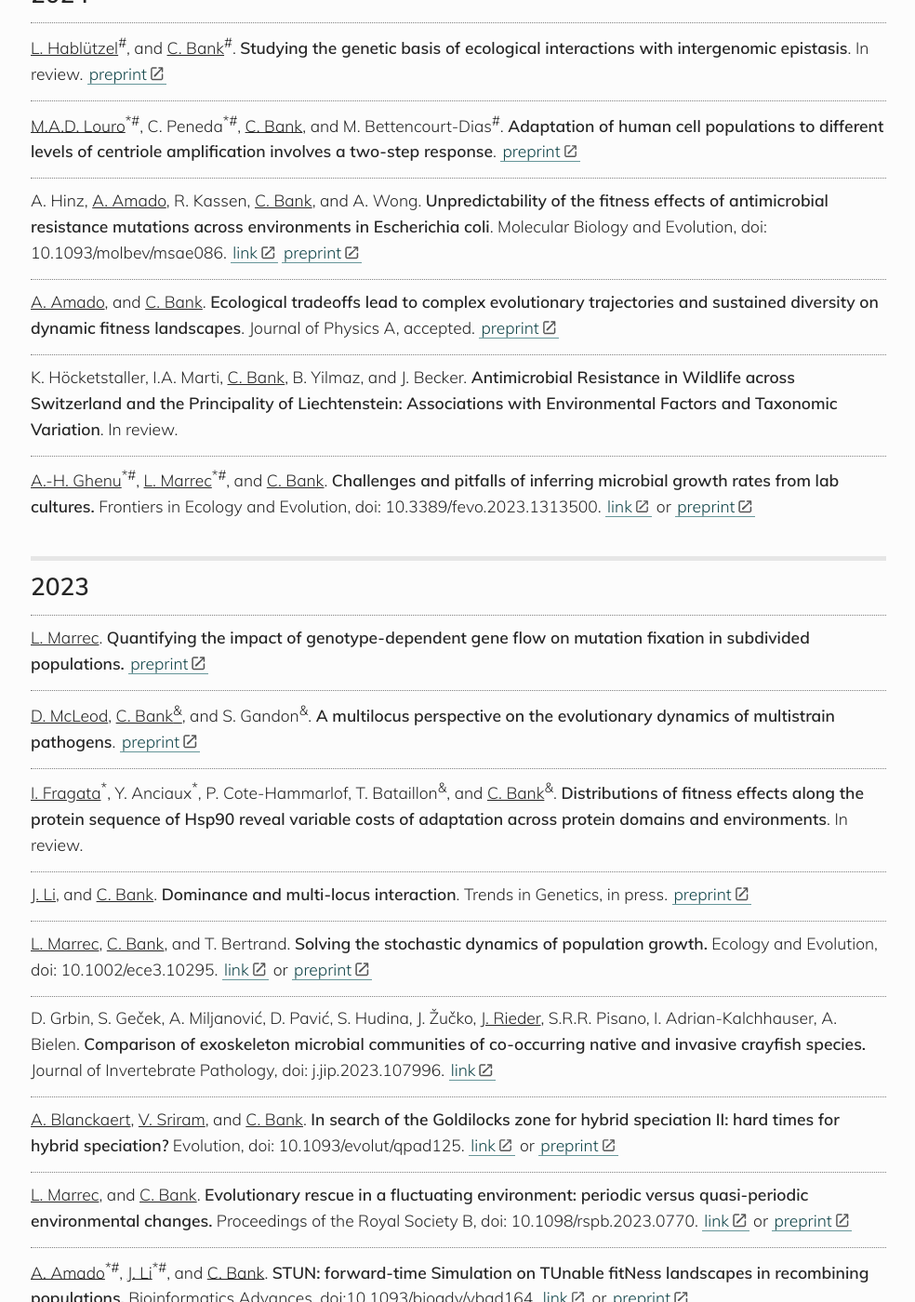
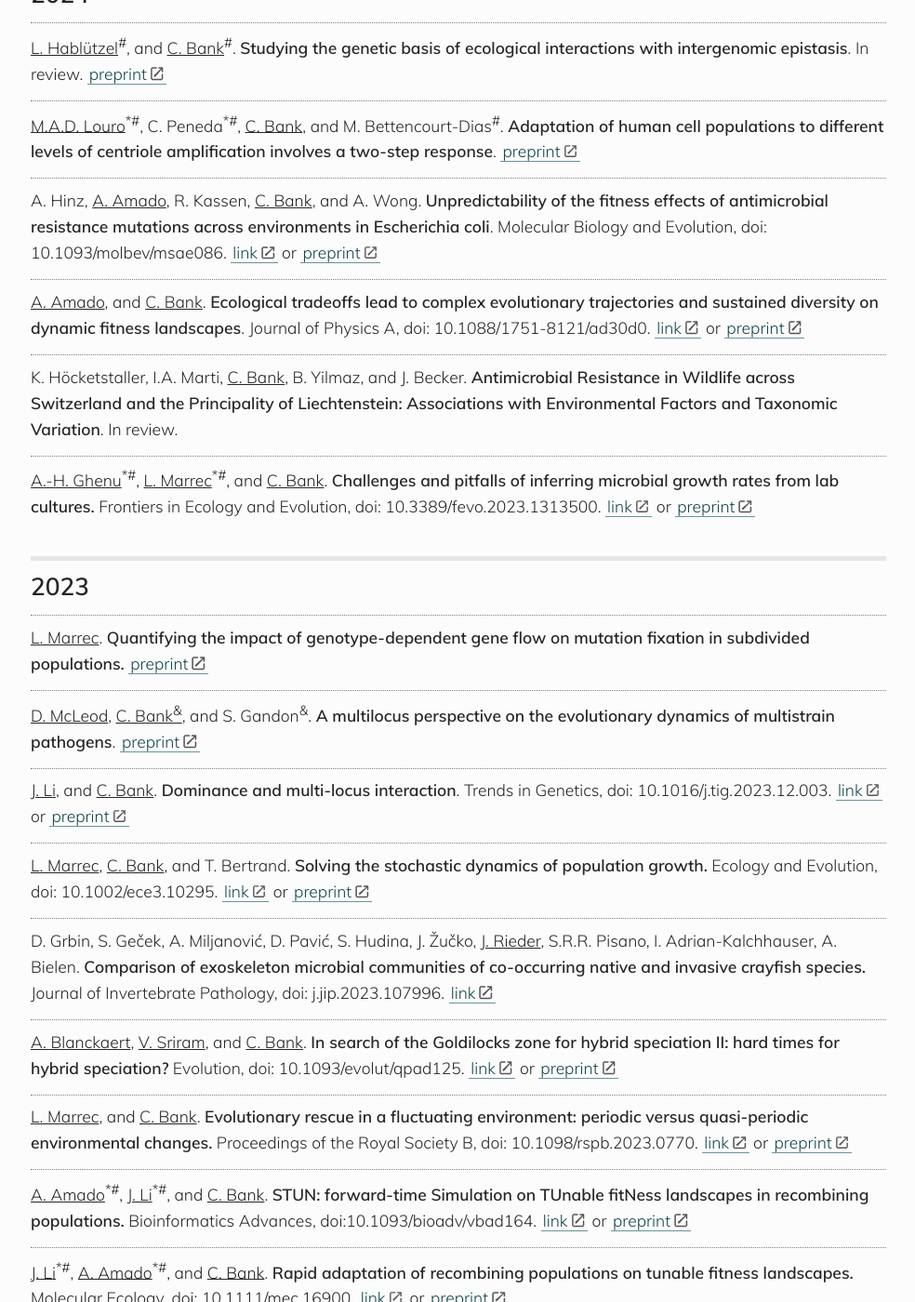
Before and after one commit to banklab/banklab.github.io, a Jekyll site: the page built from publications.md, in a window 1280 px wide and 1400 px high, scrolled down 642 px. Shown: the whole window at 93% size, without its empty margins (147-1131 px from the left). Built offline with Jekyll 4.4.1, drawn with Linux system fonts in a browser that asks for light colours; some web fonts are replaced.

Commit message:
Update publications.md
New dois etc

```diff
--- a/publications.md
+++ b/publications.md
@@ -25,9 +25,9 @@ https://kramdown.gettalong.org/syntax.html#html-blocks
 
 <u>M.A.D. Louro</u><sup>*#</sup>, C. Peneda<sup>*#</sup>, <u>C. Bank</u>, and M. Bettencourt-Dias<sup>#</sup>. **Adaptation of human cell populations to different levels of centriole amplification involves a two-step response**. [preprint](https://www.biorxiv.org/content/10.1101/2024.02.15.580424v2)
 
-A. Hinz, <u>A. Amado</u>, R. Kassen, <u>C. Bank</u>, and A. Wong. **Unpredictability of the fitness effects of antimicrobial resistance mutations across environments in Escherichia coli**. Molecular Biology and Evolution, doi: 10.1093/molbev/msae086. [link](https://doi.org/10.1093/molbev/msae086) [preprint](https://www.biorxiv.org/content/10.1101/2023.10.25.563906v1)
+A. Hinz, <u>A. Amado</u>, R. Kassen, <u>C. Bank</u>, and A. Wong. **Unpredictability of the fitness effects of antimicrobial resistance mutations across environments in Escherichia coli**. Molecular Biology and Evolution, doi: 10.1093/molbev/msae086. [link](https://doi.org/10.1093/molbev/msae086) or [preprint](https://www.biorxiv.org/content/10.1101/2023.10.25.563906v1)
 
-<u>A. Amado</u>, and <u>C. Bank</u>. **Ecological tradeoffs lead to complex evolutionary trajectories and sustained diversity on dynamic fitness landscapes**. Journal of Physics A, accepted. [preprint](https://www.biorxiv.org/content/10.1101/2023.10.11.561986v1.abstract)
+<u>A. Amado</u>, and <u>C. Bank</u>. **Ecological tradeoffs lead to complex evolutionary trajectories and sustained diversity on dynamic fitness landscapes**. Journal of Physics A, doi: 10.1088/1751-8121/ad30d0. [link](https://iopscience.iop.org/article/10.1088/1751-8121/ad30d0/meta) or  [preprint](https://www.biorxiv.org/content/10.1101/2023.10.11.561986v1.abstract)
 
 K. Höcketstaller, I.A. Marti, <u>C. Bank</u>, B. Yilmaz, and J. Becker. **Antimicrobial Resistance in Wildlife across Switzerland and the Principality of Liechtenstein: Associations with Environmental Factors and Taxonomic Variation**. In review.
 
@@ -39,9 +39,7 @@ K. Höcketstaller, I.A. Marti, <u>C. Bank</u>, B. Yilmaz, and J. Becker. **Antim
 
 <u>D. McLeod</u>, <u>C. Bank<sup>&</sup></u>, and S. Gandon<sup>&</sup>. **A multilocus perspective on the evolutionary dynamics of multistrain pathogens**. [preprint](https://www.biorxiv.org/content/10.1101/2023.10.27.564465v1)
 
-<u>I. Fragata</u><sup>*</sup>, Y. Anciaux<sup>*</sup>, P. Cote-Hammarlof, T. Bataillon<sup>&</sup>, and <u>C. Bank</u><sup>&</sup>. **Distributions of fitness effects along the protein sequence of Hsp90 reveal variable costs of adaptation across protein domains and environments**. In review.
-
-<u>J. Li</u>, and <u>C. Bank</u>. **Dominance and multi-locus interaction**. Trends in Genetics, in press. [preprint](https://arxiv.org/abs/2310.04730)
+<u>J. Li</u>, and <u>C. Bank</u>. **Dominance and multi-locus interaction**. Trends in Genetics, doi: 10.1016/j.tig.2023.12.003. [link](https://www.cell.com/trends/genetics/abstract/S0168-9525(23)00262-7) or [preprint](https://arxiv.org/abs/2310.04730)
 
 <u>L. Marrec</u>, <u>C. Bank</u>, and T. Bertrand. **Solving the stochastic dynamics of population growth.** Ecology and Evolution, doi: 10.1002/ece3.10295. [link](http://dx.doi.org/10.1002/ece3.10295) or [preprint](https://www.biorxiv.org/content/10.1101/2022.11.15.516663v1)
 
```
